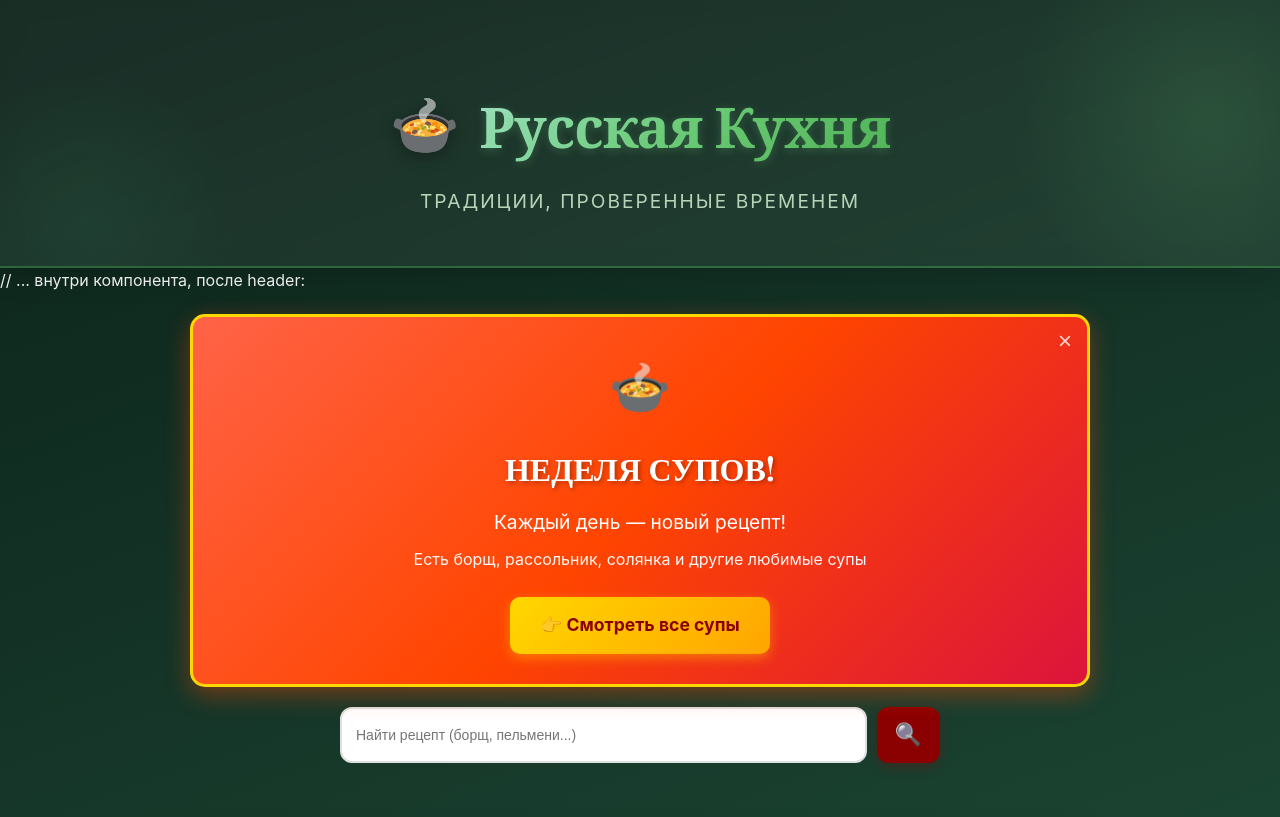
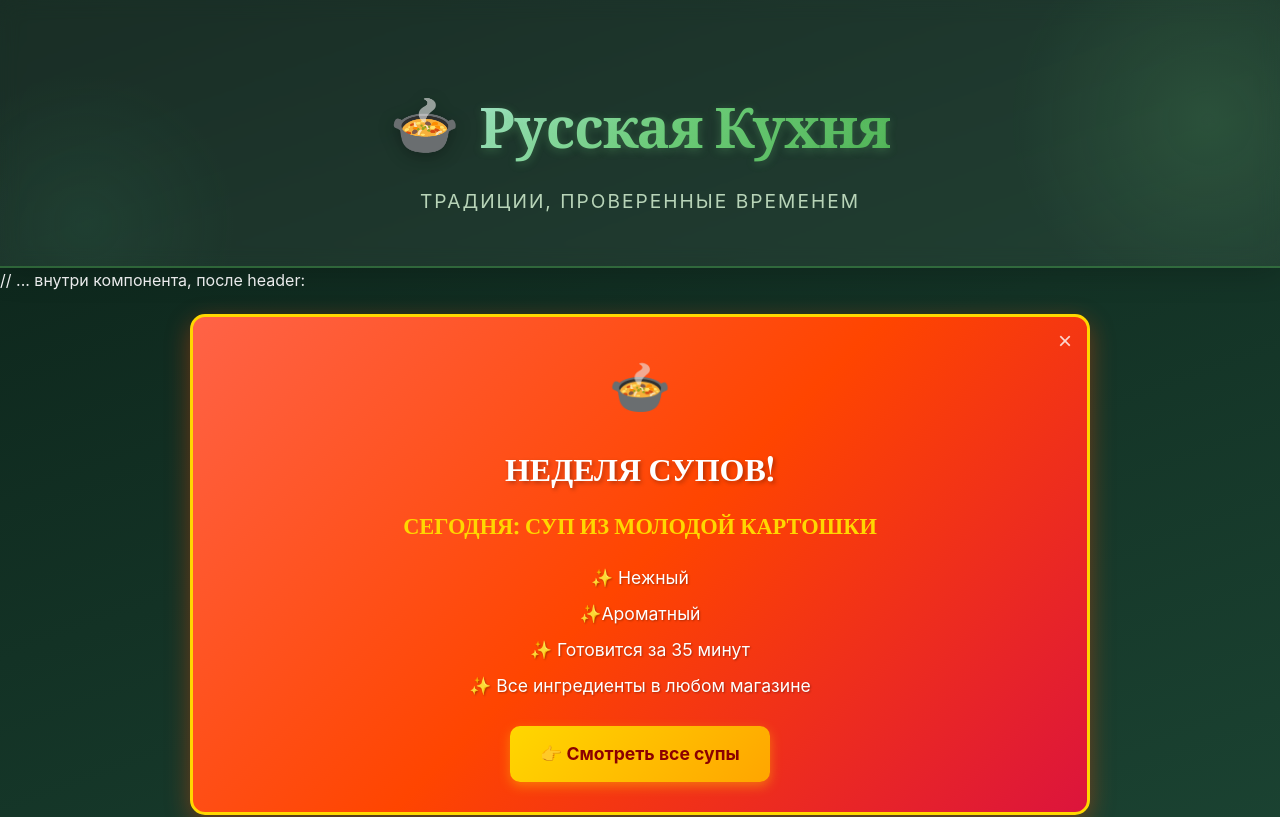
Before and after one commit to svideoproekt-ship-it/russka-kuhnya-9551, a React (Vite) app: page / in a window 1280 px wide. Shown: the top 817 px of the page. Built offline with nearby package versions, Linux system fonts and the light colour scheme; a web font is replaced by a local one.

Commit message:
git add src/components/SoupWeekBanner.jsx git commit -m "feat: update soup week banner with young potato soup highlight" git push origin

```diff
--- a/src/components/SoupWeekBanner.jsx
+++ b/src/components/SoupWeekBanner.jsx
@@ -70,25 +70,38 @@ const SoupWeekBanner = () => {
       </h2>
 
       {/* Описание */}
-      <p style={{
-        color: '#fff',
-        fontSize: '1.2rem',
-        textAlign: 'center',
-        margin: '0 0 10px 0',
-        lineHeight: '1.5'
-      }}>
-        Каждый день — новый рецепт!
-      </p>
+<h3 style={{
+  color: '#FFD700',
+  fontSize: '1.4rem',
+  textAlign: 'center',
+  margin: '0 0 20px 0',
+  fontWeight: 'bold'
+}}>
+  СЕГОДНЯ: СУП ИЗ МОЛОДОЙ КАРТОШКИ
+</h3>
 
-      <p style={{
-        color: '#fff',
-        fontSize: '1rem',
-        textAlign: 'center',
-        margin: '0 0 25px 0',
-        opacity: 0.95
-      }}>
-       Есть борщ, рассольник, солянка и другие любимые супы
-      </p>
+<ul style={{
+  listStyle: 'none',
+  padding: 0,
+  margin: '0 0 25px 0',
+  textAlign: 'center'
+}}>
+  {[
+    '✨ Нежный',
+    '✨Ароматный',
+    '✨ Готовится за 35 минут',
+    '✨ Все ингредиенты в любом магазине'
+  ].map((item, index) => (
+    <li key={index} style={{
+      color: '#fff',
+      fontSize: '1.1rem',
+      margin: '8px 0',
+      textShadow: '1px 1px 2px rgba(0,0,0,0.3)'
+    }}>
+      {item}
+    </li>
+  ))}
+</ul>
 
       {/* Кнопка */}
       <div style={{ textAlign: 'center' }}>
```
